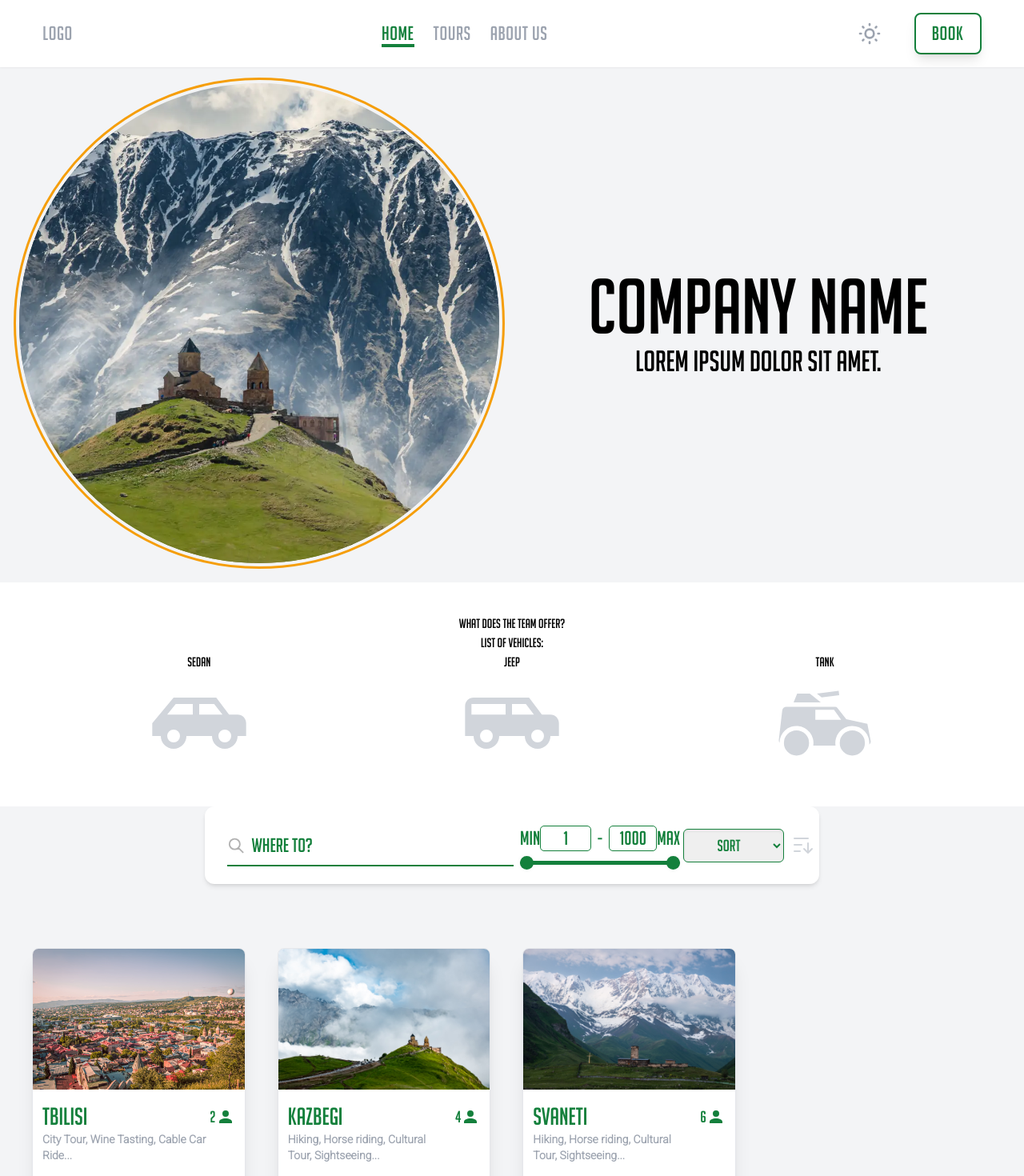
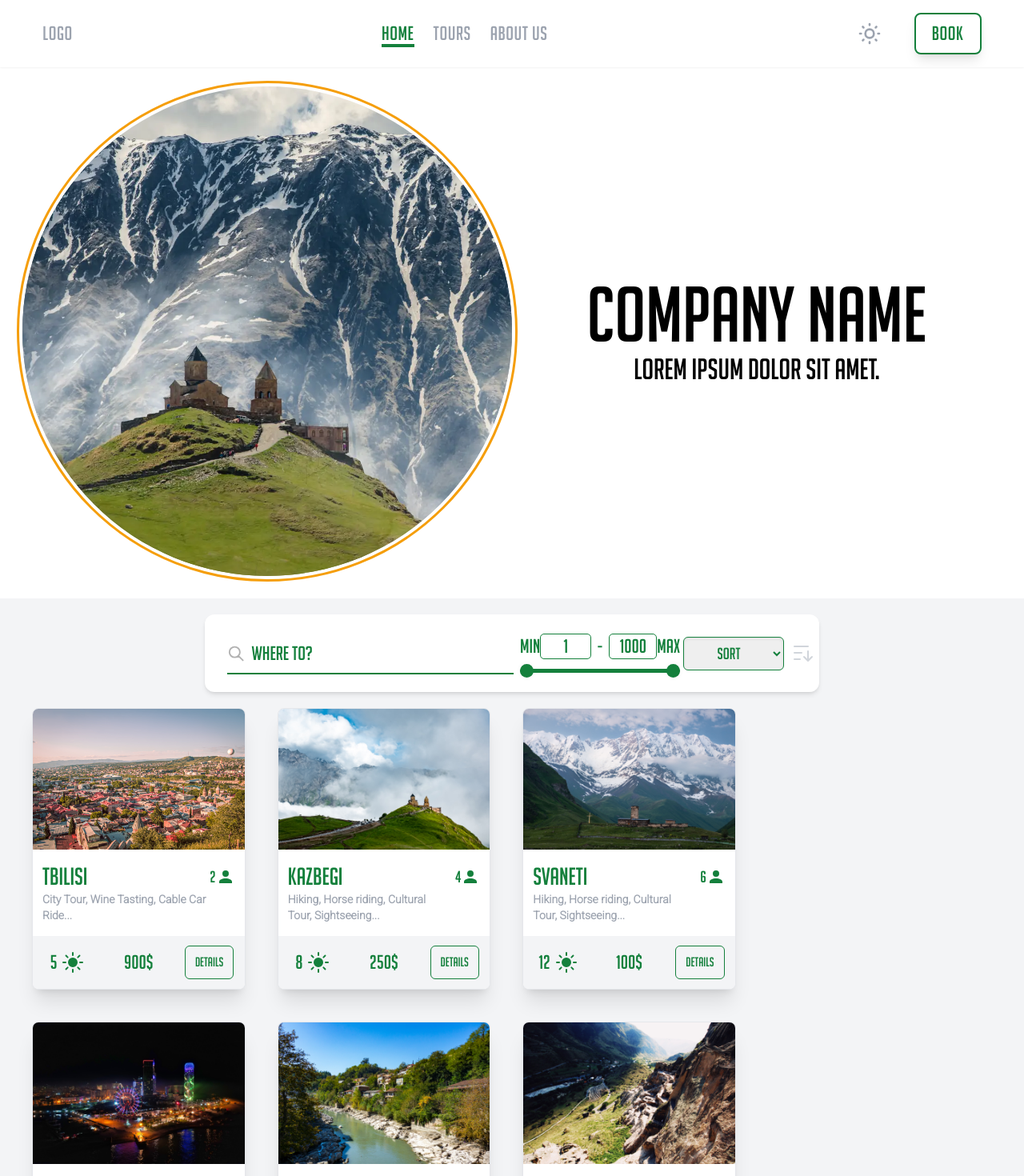
Before and after one commit to ajikia15/TravelAgency, a SvelteKit app: page / in a window 1280 px wide. Shown: the top 1470 px of the page at 80% size. Built offline with nearby package versions, Linux system fonts and the light colour scheme.

Commit message:
Hero Update

```diff
--- a/src/components/Hero.svelte
+++ b/src/components/Hero.svelte
@@ -1,12 +1,8 @@
-<script>
-	import { tours } from '../utils/tours.ts';
-</script>
-
-<header class="grid w-full grid-cols-1 p-6 md:grid-cols-2 ">
+<header class="grid w-full grid-cols-1 bg-white p-7 md:grid-cols-2">
 	<div
-		class="relative box-border aspect-square h-full max-h-[75vh] overflow-hidden rounded-full outline outline-[3px] outline-offset-4 outline-amber-500">
-		<div class="layer layers_base bg-[url('/landing/layer-base.webp')] " />
-		<div class="layer layers_middle bg-[url('/landing/layer-middle.webp')]" />
+		class="relative box-border aspect-square h-full max-h-[80vh] overflow-hidden rounded-full outline outline-[3px] outline-offset-4 outline-amber-500">
+		<div class="layer layers_base z-0 bg-[url('/landing/layer-base.webp')]" />
+		<div class="layer layers_middle z-0 bg-[url('/landing/layer-middle.webp')]" />
 		<div class="layer layers_front bg-[url('/landing/layer-front.webp')]" />
 	</div>
 	<div class="grid place-items-center">
@@ -21,20 +17,16 @@
 	:root {
 		--scrollTop: 0px;
 	}
-
 	.layer {
 		@apply absolute z-[2] h-full w-full bg-cover bg-left will-change-transform;
 	}
 	.layers_base {
 		transform: translate3d(0, calc(var(--scrollTop) / 1.5), 0);
-		z-index: 0;
 	}
 	.layers_middle {
 		transform: translate3d(0, calc(var(--scrollTop) / 2.2), 0);
-		z-index: 0;
-
 	}
 	.layers_front {
-		transform: translate3d(0, calc(var(--scrollTop) / 5), 0);
+		transform: translate3d(0, calc(var(--scrollTop) / 4.5), 0);
 	}
 </style>
--- a/src/routes/+page.svelte
+++ b/src/routes/+page.svelte
@@ -30,11 +30,8 @@
 <svelte:head>
 	<title>Travel Agency</title>
 </svelte:head>
-<div class="overflow-hidden">
 <Hero />
-</div>
-<VehicleInformation/>
-<div class="relative mb-24 grid w-full place-items-center md:mb-20">
+<div class="relative grid w-full place-items-center my-5">
 	<div
 		class="grid w-11/12 transform grid-cols-1 flex-row items-center gap-3 rounded-xl bg-white p-5 text-2xl shadow-md transition duration-500 after:absolute after:left-0 after:-top-[1px] after:h-2 after:w-full after:rounded-t-xl hover:scale-105 hover:shadow-lg dark:bg-gray-900 md:grid-cols-[1fr_1fr] lg:w-3/5">
 		<div>
@@ -67,6 +64,7 @@
 		{/if}
 	</div>
 </section>
+<VehicleInformation/>
 
 <style lang="scss">
 </style>
--- a/src/utils/tours.ts
+++ b/src/utils/tours.ts
@@ -122,7 +122,7 @@ export const tours = [
 		'Discover the highest permanently inhabited village in Europe!',
 		['Hiking', 'Horse riding', 'Cultural Tour', 'Sightseeing']
 	),
-	new Tour(9, 'Tsalka', 110, true, 6, 14, ['tsalka-1.jpg'], 'Where Mountains Meet the lake', [
+	new Tour(9, 'Tsalka', 110, true, 6, 14, ['tsalka-1.webp'], 'Hidden Gem Of Europe', [
 		'Hiking',
 		'Horse riding',
 		'Cultural Tour',
```
Also changed, not shown: static/hero-svaneti.jpg (deleted), static/tsalka-1.webp (added).
